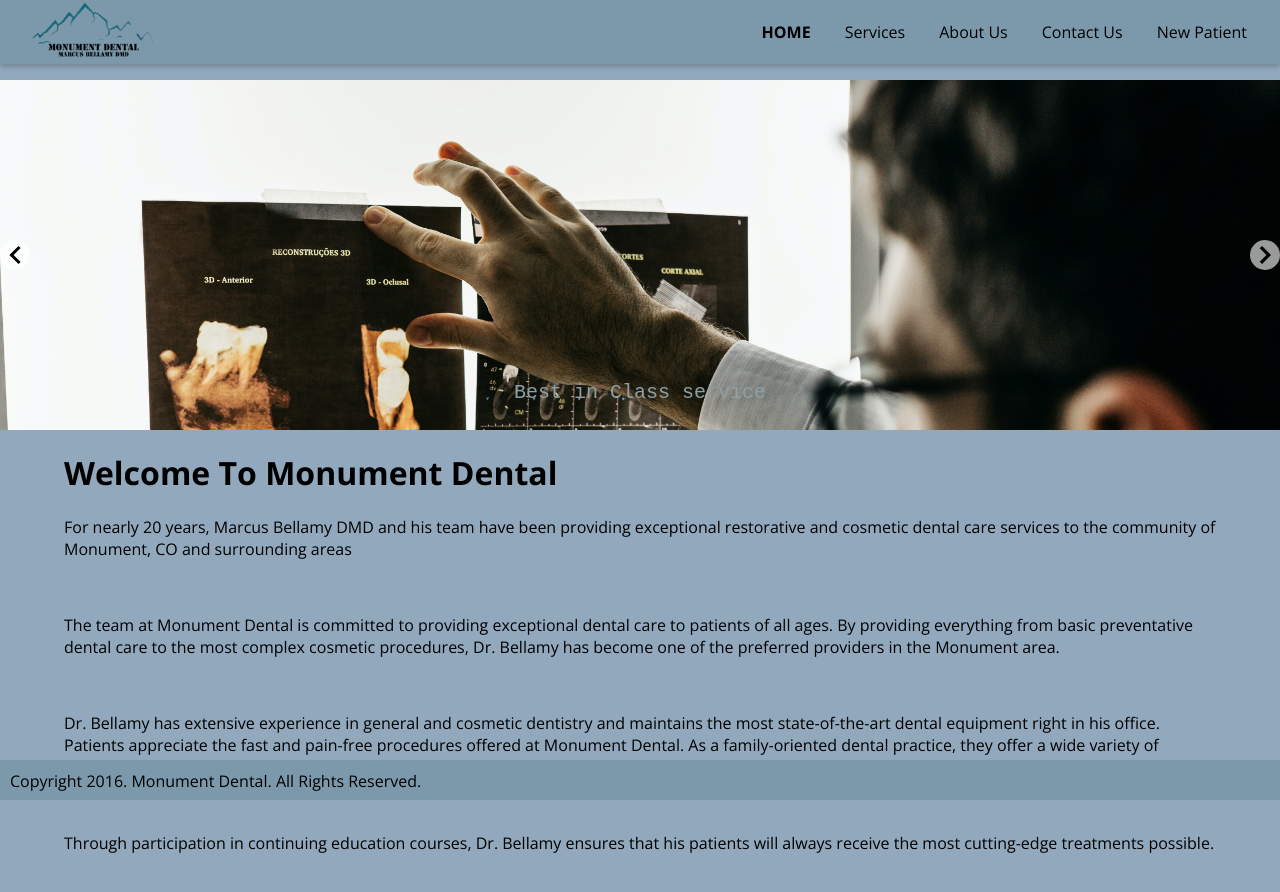
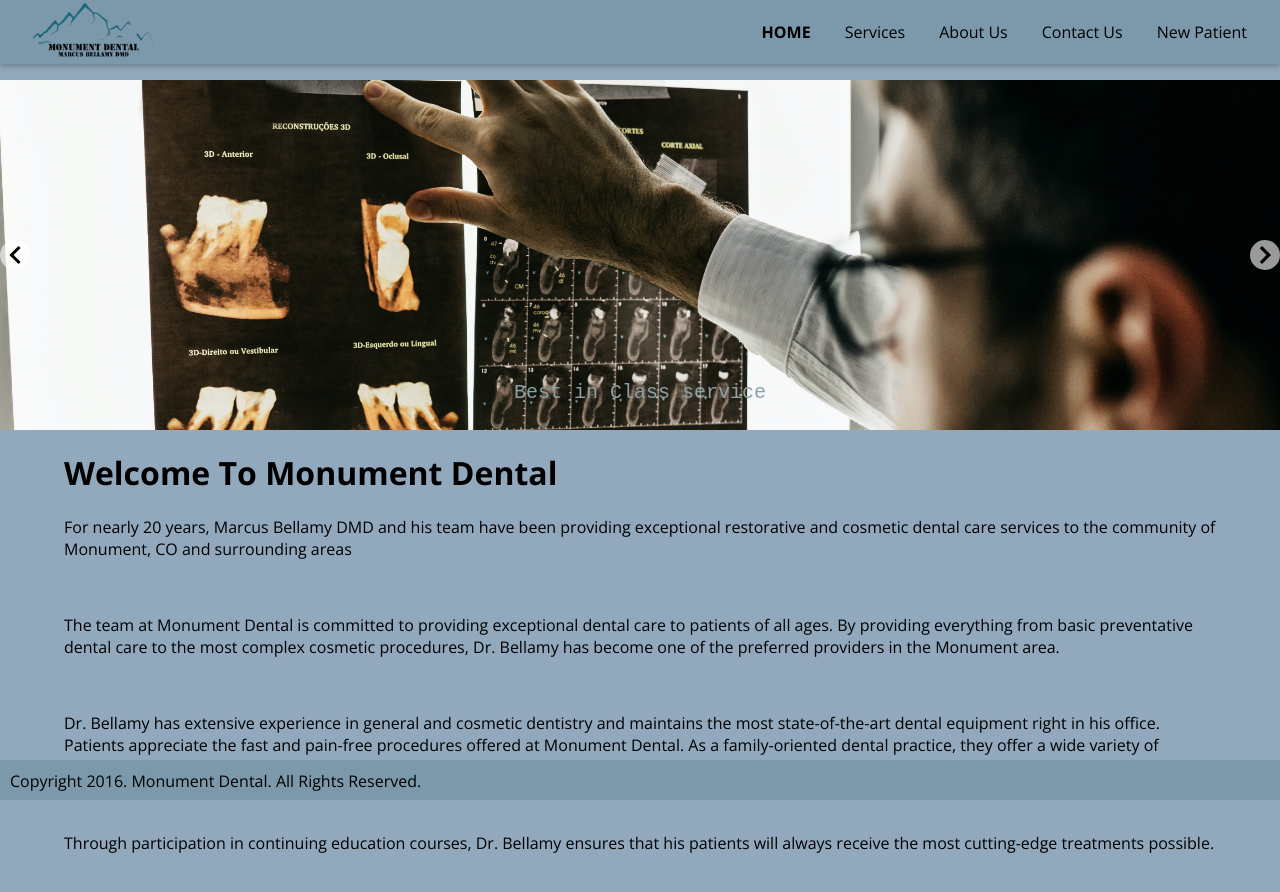
Before and after one commit to BraedonB98/MonumentDental, a React (Create React App) app in the folder FRONTEND/: page / in a window 1280 px wide. Built offline with nearby package versions, Linux system fonts and the light colour scheme; grey boxes are pictures that could not be loaded.

Commit message:
added a 'focal' point on welcome slide show images to allow for correct positioning regardless of device size

```diff
--- a/FRONTEND/src/practice/components/WelcomeSlideShow.css
+++ b/FRONTEND/src/practice/components/WelcomeSlideShow.css
@@ -15,3 +15,8 @@
   text-align: center;
   align-self: flex-end;
 }
+.WelcomeSlideShow__image {
+  background-repeat: no-repeat;
+  background-attachment: fixed;
+  background-size: cover;
+}
--- a/FRONTEND/src/practice/components/WelcomeSlideShow.js
+++ b/FRONTEND/src/practice/components/WelcomeSlideShow.js
@@ -6,14 +6,17 @@ const slideImages = [
   {
     url: "./images/Xray.jpg",
     caption: "Best in Class service",
+    focal: [50, 25],
   },
   {
     url: "./images/Local.jpg",
     caption: "Locally Owned",
+    focal: [50, 40],
   },
   {
     url: "./images/Family.jpg",
     caption: "Family Ran",
+    focal: [50, 15],
   },
 ];
 
@@ -25,7 +28,10 @@ const WelcomeSlideShow = () => {
           <div className="WelcomeSlideShow__each-slide" key={index}>
             <div
               className="WelcomeSlideShow__image"
-              style={{ backgroundImage: `url(${slideImage.url})` }}
+              style={{
+                backgroundImage: `url(${slideImage.url})`,
+                backgroundPosition: `${slideImage.focal[0]}% ${slideImage.focal[1]}%`,
+              }}
             >
               <span>{slideImage.caption}</span>
             </div>
```
